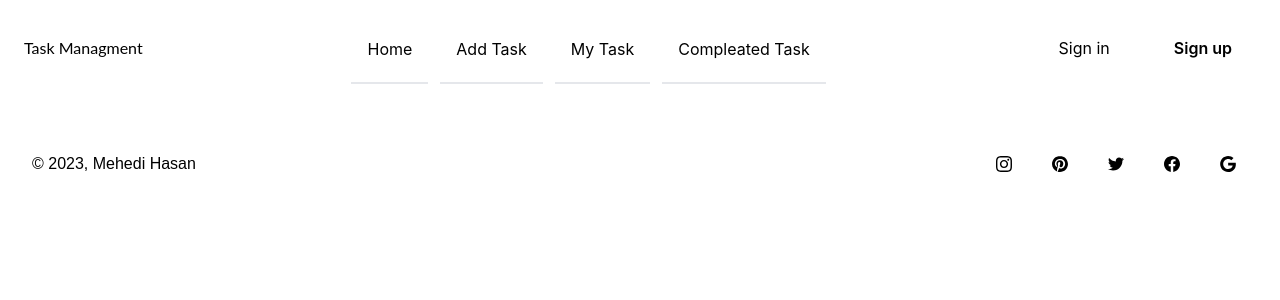
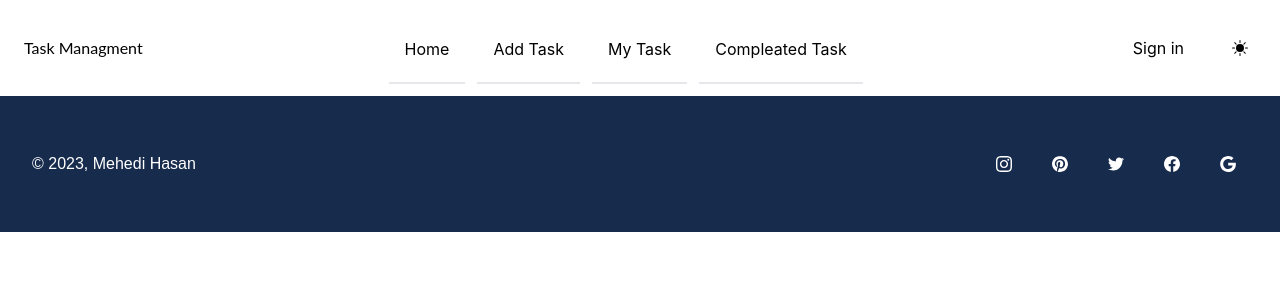
Before and after one commit to mehedi-hasan95/task-management, a React (Create React App) app: page / in a window 1280 px wide. Shown: the top 300 px of the page. Built offline with nearby package versions, Linux system fonts and the light colour scheme.

Commit message:
Dark mode added

```diff
--- a/package.json
+++ b/package.json
@@ -8,6 +8,7 @@
     "@testing-library/user-event": "^13.5.0",
     "react": "^18.2.0",
     "react-dom": "^18.2.0",
+    "react-icons": "^4.7.1",
     "react-router-dom": "^6.6.1",
     "react-scripts": "5.0.1",
     "web-vitals": "^2.1.4"
--- a/src/Components/NavMenu/NavMenu.jsx
+++ b/src/Components/NavMenu/NavMenu.jsx
@@ -1,7 +1,44 @@
-import React from "react";
+import React, { useEffect, useState } from "react";
 import { Link } from "react-router-dom";
+import { BsFillSunFill, BsMoonFill } from "react-icons/bs";
 
 const NavMenu = () => {
+    // Start Dark Theme
+
+    const [theme, setTheme] = useState("light");
+
+    // if local storage is empty save theme as light
+    useEffect(() => {
+        if (localStorage.getItem("theme") === null) {
+            localStorage.setItem("theme", "light");
+        }
+    }, []);
+
+    useEffect(() => {
+        // select html elem
+        const html = document.querySelector("html");
+        if (localStorage.getItem("theme") === "dark") {
+            html.classList.add("dark");
+            setTheme("dark");
+        } else {
+            html.classList.remove("dark");
+            setTheme("light");
+        }
+    }, [theme]);
+
+    // handle switch theme
+    const handleThemeSwitch = () => {
+        if (localStorage.getItem("theme") === "light") {
+            setTheme("dark");
+            localStorage.setItem("theme", "dark");
+        } else {
+            setTheme("light");
+            localStorage.setItem("theme", "light");
+        }
+    };
+
+    // End Dark Theme
+
     return (
         <header className="p-4 dark:bg-gray-800 dark:text-gray-100">
             <div className="container flex justify-between h-16 mx-auto">
@@ -50,8 +87,11 @@ const NavMenu = () => {
                     <button className="self-center px-8 py-3 rounded">
                         Sign in
                     </button>
-                    <button className="self-center px-8 py-3 font-semibold rounded dark:bg-violet-400 dark:text-gray-900">
-                        Sign up
+                    <button
+                        onClick={handleThemeSwitch}
+                        className="p-4 bg-accent text-black dark:text-white rounded-full w-12 h-12 flex justify-center items-center"
+                    >
+                        {theme === "light" ? <BsFillSunFill /> : <BsMoonFill />}
                     </button>
                 </div>
                 <button className="p-4 lg:hidden">
--- a/src/Pages/Footer/Footer.jsx
+++ b/src/Pages/Footer/Footer.jsx
@@ -2,7 +2,7 @@ import React from "react";
 
 const Footer = () => {
     return (
-        <footer className="dark:bg-gray-800 dark:text-gray-50">
+        <footer className="bg-[#172B4D] text-white dark:bg-gray-800 dark:text-gray-50">
             <div className="container flex flex-col p-4 mx-auto md:p-8 lg:flex-row divide-gray-400">
                 <ul className="self-center py-6 space-y-4 text-center sm:flex sm:space-y-0 sm:justify-around sm:space-x-4 lg:flex-1 lg:justify-start">
                     <p>&copy; 2023, Mehedi Hasan</p>
--- a/tailwind.config.js
+++ b/tailwind.config.js
@@ -1,6 +1,7 @@
 /** @type {import('tailwindcss').Config} */
 module.exports = {
     content: ["./src/**/*.{js,jsx,ts,tsx}"],
+    darkMode: "class",
     theme: {
         extend: {
             fontFamily: {
```
Also changed, not shown: 1 other file (tests, documents, lock files or other folders).
